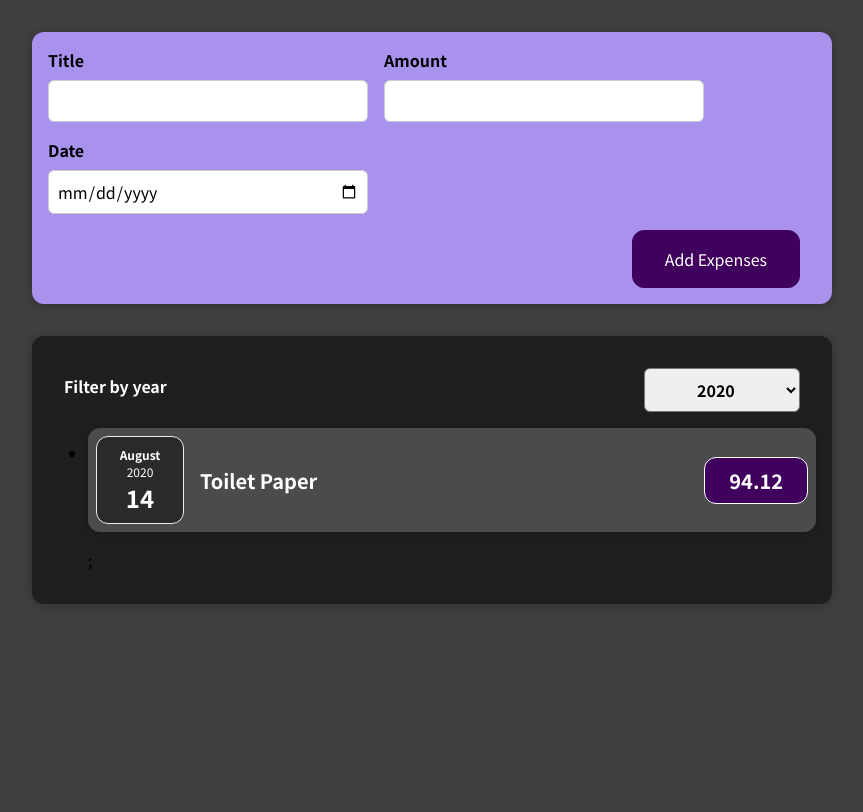
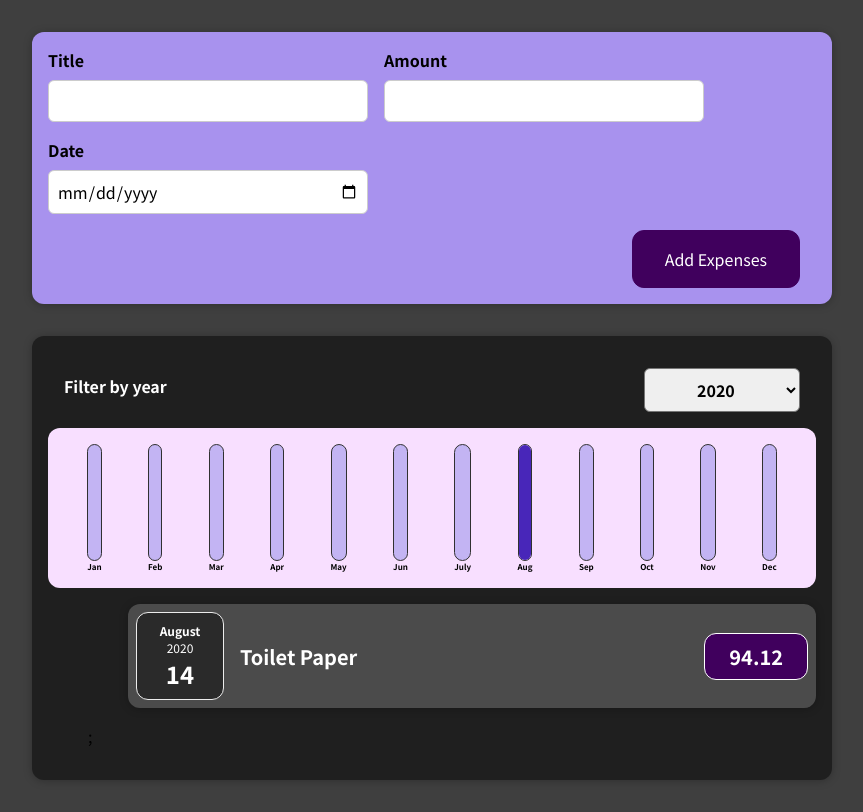
Before and after one commit to Ivandamien/expense_tracker, a React (Create React App) app: page / in a window 1280 px wide. Shown: the whole page, without its empty margins (208-1071 px from the left). Built offline with nearby package versions, Linux system fonts and the light colour scheme.

Commit message:
Wrapping up and final fixes

```diff
--- a/src/components/Chart/Chart.js
+++ b/src/components/Chart/Chart.js
@@ -4,12 +4,16 @@
 import './Chart.css';
 
 const Chart = (props) => {
+    const dataPointValues = props.dataPoints.map(dataPoint => dataPoint.value);
+    const totalMaximum =Math.max(...dataPointValues)
+
   return (
       <div className="chart">
-          {props.dataPoints.map(dataPoint =>
+          {props.dataPoints.map((dataPoint) =>
               <ChartBar
+                  key={dataPoint.label}
                   value={dataPoint.value}
-                  maxValue={null}
+                  maxValue={totalMaximum}
                   label={dataPoint.label}
               />
           )}
--- a/src/components/Chart/ChartBar.js
+++ b/src/components/Chart/ChartBar.js
@@ -5,7 +5,7 @@
 const ChartBar = (props) => {
 
     let barFillHeight = '0%';
-    if (props.max > 0) {
+    if (props.maxValue > 0) {
         barFillHeight = Math.round((props.value / props.maxValue) * 100) + '%';
     };
 
--- a/src/components/Expenses/ExpenseItem.js
+++ b/src/components/Expenses/ExpenseItem.js
@@ -8,7 +8,7 @@
 
 
     return (
-        <li>
+        <ul>
 
 
         <Card className="expense-item">
@@ -18,7 +18,7 @@
                 <div className="expense-item__price">{ props.amount}</div>
             </div>
             </Card>
-        </li>
+        </ul>
     );
 };
 
--- a/src/components/Expenses/Expenses.js
+++ b/src/components/Expenses/Expenses.js
@@ -2,6 +2,7 @@
 import ExpensesFilter from './ExpensesFilter';
 import './Expenses.css'
 import ExpensesList from './ExpensesList';
+import ExpensesChart from './ExpensesChart';
 import Card from '../UI/Card';
 
 const Expenses = (props) => {
@@ -26,6 +27,7 @@
         onChangeFilter={filterChangeHandler}
       />
 
+      <ExpensesChart expenses={filteredExpenses} />
       <ExpensesList items={ filteredExpenses} />
 
 
--- a/src/components/Expenses/ExpensesChart.js
+++ b/src/components/Expenses/ExpensesChart.js
@@ -18,7 +18,7 @@
 
     ];
 
-    for (const expense in props.expenses) {
+    for (const expense of props.expenses) {
         const expenseMonth = expense.date.getMonth(); // starting at 0 => January => 0
         chartDataPoints[expenseMonth].value += expense.amount;
 
```
